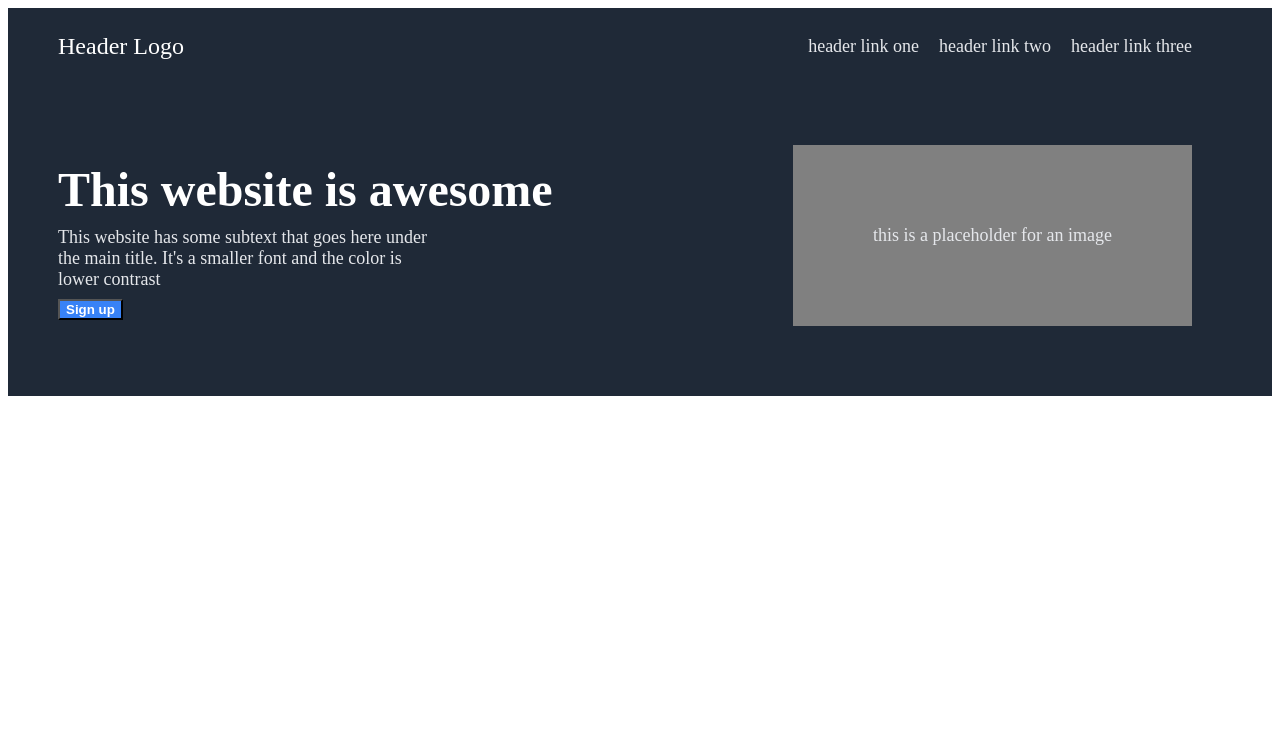
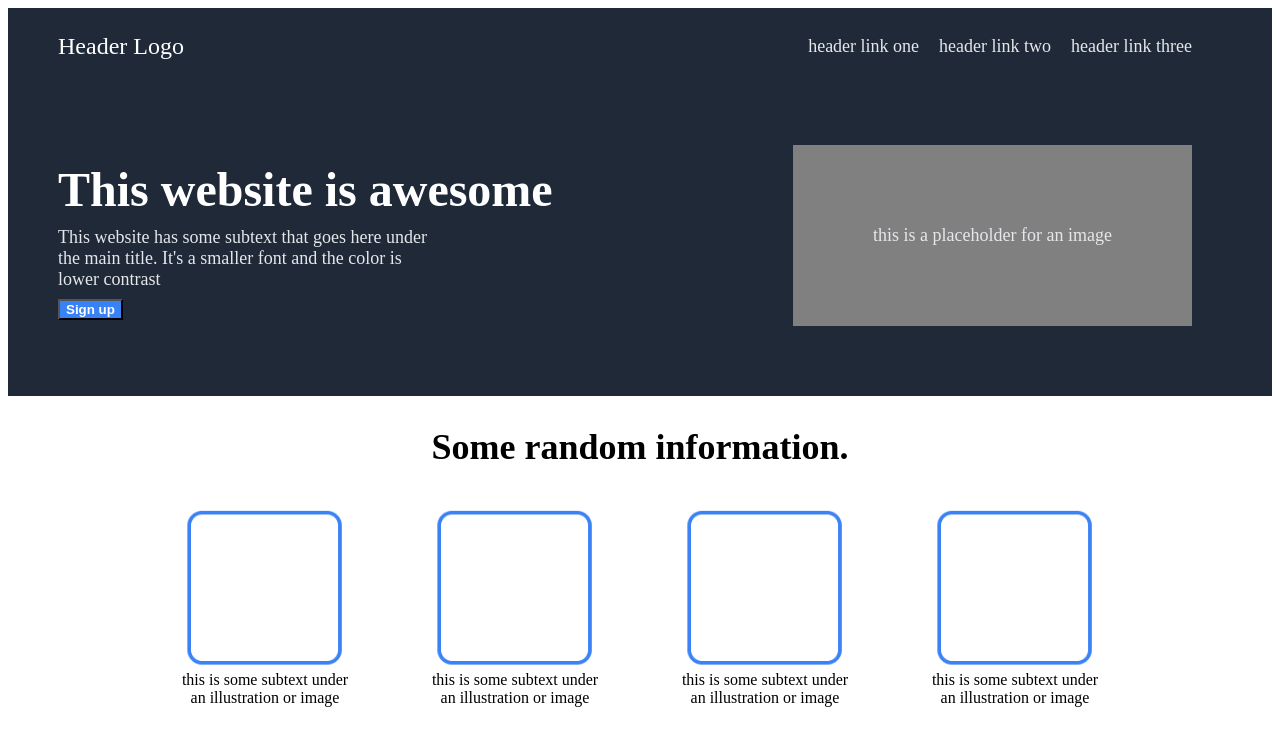
Before and after one commit to LT-boy/landing-page, a plain HTML site: page index.html in a window 1280 px wide. Drawn offline with Linux system fonts and the light colour scheme.

Commit message:
Add random information section and style

```diff
--- a/index.html
+++ b/index.html
@@ -32,8 +32,31 @@
 		<div class="hero-right">
 			this is a placeholder for an image
 		</div>
+	</div>
+
+	<div class="information-section">
+		<h2>Some random information.</h2>
+	</div>
+	<div class="image-container">
+		<div class="images">
+			<img src="./images/empty_image.png" alt="image1">
+			<div class="image-subtext">this is some subtext under an illustration or image</div>
+		</div>
+		<div class="images">
+			<img src="./images/empty_image.png" alt="image2">
+			<div class="image-subtext">this is some subtext under an illustration or image</div>
+		</div>
+		<div class="images">
+			<img src="./images/empty_image.png" alt="image3">
+			<div class="image-subtext">this is some subtext under an illustration or image</div>
+		</div>
+		<div class="images">
+			<img src="./images/empty_image.png" alt="image4">
+			<div class="image-subtext">this is some subtext under an illustration or image</div>
+		</div>
 
 
 	</div>
+
 </body>
 </html>
--- a/style.css
+++ b/style.css
@@ -77,3 +77,26 @@ h1 {
 	margin-left: 50px;
 	margin-top: -5px;
 }
+
+h2 {
+	font-size: 36px;
+	font-weight: 900;
+	text-align: center;
+}
+
+.image-container {
+	display: flex;
+	justify-content: center;
+	gap: 80px;
+	margin-bottom: 50px;
+}
+
+.images {
+	max-width: 170px;
+	display: flex;
+	flex-direction: column;
+}
+
+.image-subtext {
+	text-align: center;
+}
```
Also changed, not shown: images/empty_image.png (added).
